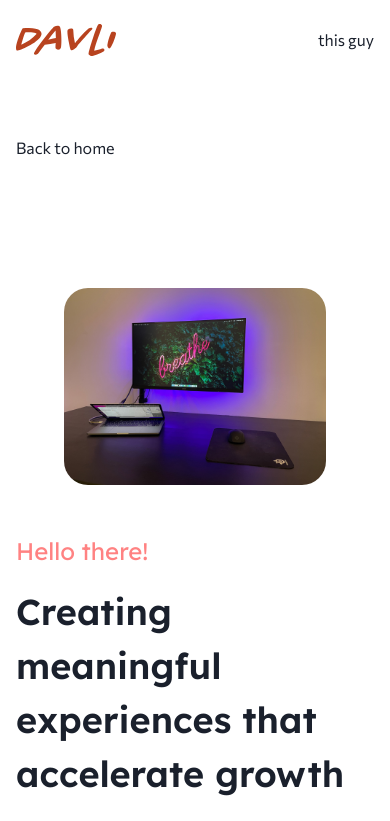
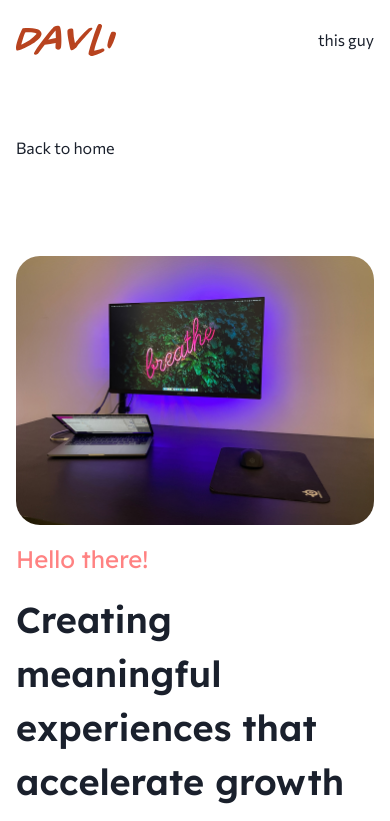
Before and after one commit to KarolisDavli/davli, a Next.js app: page /about in a window 390 px wide. Shown: the top 821 px of the page. Built offline with nearby package versions, Linux system fonts and the light colour scheme.

Commit message:
new image. Responsive fixes

```diff
--- a/pages/about.tsx
+++ b/pages/about.tsx
@@ -8,11 +8,11 @@ export default function Abount() {
       {/**About here */}
       <Meta title="Davli" />
       <FindHome />
-      <Container maxW="container.lg">
-        <Box display="flex" justifyContent="center" p="3rem">
+      <Container maxW="container.lg" p={{base: "1rem", md: "3rem"}}>
+        <Box display="flex" justifyContent="center">
           <Image
-            boxSize={{base: "auto", sm: "auto", md: "500px"}}
-            width={{base: "auto", sm: "auto", md: "auto"}}
+            // boxSize={{base: "auto", sm: "auto", md: "600px"}}
+            // width={{base: "auto", sm: "auto", md: "auto"}}
             borderRadius="1.5rem"
             src="/mysetup.jpg"
             alt="picture of not me"
--- a/pages/sanjow.tsx
+++ b/pages/sanjow.tsx
@@ -78,12 +78,12 @@ export default function Sanjow() {
           <Box display="flex" justifyContent="center">
             <Image
               borderRadius="1.5rem"
-              src="/projects/sanjow/sanjow1.jpg"
+              src="/projects/sanjow/sanjow2.jpg"
               alt="Sanjow project image"
             />
           </Box>
           <VStack spacing="16px" alignItems="left" flexBasis="50%">
-            <Box textStyle="h2">Sanjow careers page</Box>
+            <Box textStyle="h2">Sanjow Studio</Box>
             <Text>
               As Sanjow bussiness is growing fast it requires more work power.
               By beeing an excelent place to work Sanjow offers great enviroment
```
Also changed, not shown: public/projects/sanjow/sanjow2.jpg (added).
